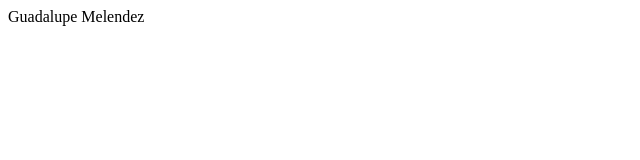
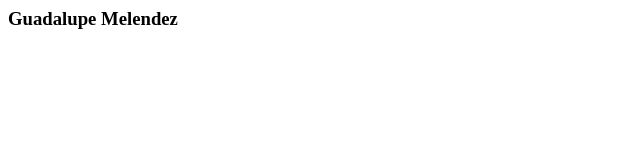
Before and after one commit to Guadalupe-Melendez/Guadalupe-Melendez.github.io, a plain HTML site: page index.html in a window 1280 px wide. Shown: the whole page, without its empty margins (0-640 px from the left). Drawn offline with Linux system fonts and the light colour scheme.

Commit message:
Added header

```diff
--- a/index.html
+++ b/index.html
@@ -1,6 +1,5 @@
 <div>
-    <!-- <h3>
+    <h3>
         Guadalupe Melendez
-    </h3> -->
-    Guadalupe Melendez
+    </h3>
 </div>
```
